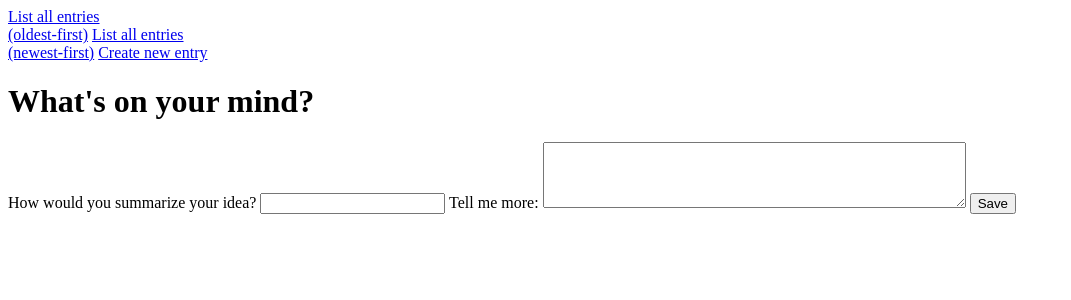
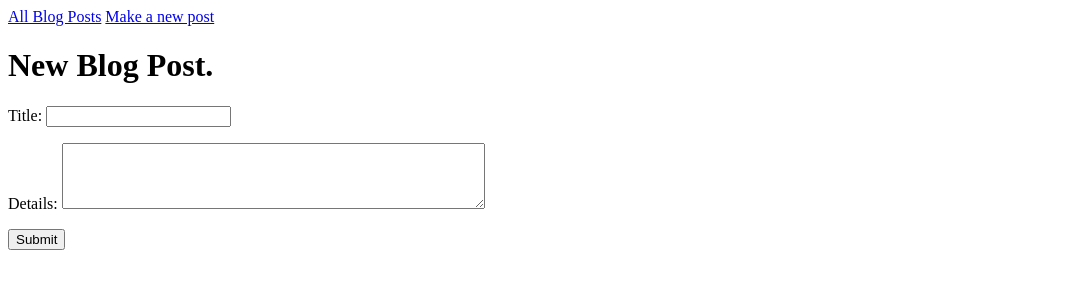
Before and after one commit to Jamesadams1988/build-a-blog, a Flask app: page /new_entry in a window 1280 px wide. Shown: the top 300 px of the page, without its empty margins (0-1071 px from the left). Run offline with Flask 2, Linux system fonts and the light colour scheme.

Commit message:
final build upload

```diff
--- a/main.py
+++ b/main.py
@@ -10,7 +10,7 @@ db = SQLAlchemy(app)
 app.secret_key = 'f8wv3w2f>v9j4sEuhcNYydAGMzzZJgkGgyHE9gUqaJcCk^f*^o7fQyBT%XtTvcYM'
 
 
-class Entry(db.Model):
+class Blog(db.Model):
     id = db.Column(db.Integer, primary_key=True)
     title = db.Column(db.String(180))
     body = db.Column(db.String(1000))
@@ -35,14 +35,14 @@ def index():
 def display_blog_entries():
     entry_id = request.args.get('id')
     if (entry_id):
-        entry = Entry.query.get(entry_id)
+        entry = Blog.query.get(entry_id)
         return render_template('single_entry.html', title="Blog Entry", entry=entry)
 
     sort = request.args.get('sort')
     if (sort=="newest"):
-        all_entries = Entry.query.order_by(Entry.created.desc()).all()
+        all_entries = Blog.query.order_by(Blog.created.desc()).all()
     else:
-        all_entries = Entry.query.all()
+        all_entries = Blog.query.all()
     return render_template('all_entries.html', title="All Entries", all_entries=all_entries)
 
 @app.route('/new_entry', methods=['GET', 'POST'])
@@ -50,7 +50,7 @@ def new_entry():
     if request.method == 'POST':
         new_entry_title = request.form['title']
         new_entry_body = request.form['body']
-        new_entry = Entry(new_entry_title, new_entry_body)
+        new_entry = Blog(new_entry_title, new_entry_body)
 
         if new_entry.is_valid():
             db.session.add(new_entry)
--- a/templates/base.html
+++ b/templates/base.html
@@ -6,9 +6,8 @@
 <body>
     <main>
         <nav>
-            <a href='/blog'>List all entries<br />(oldest-first)</a>
-            <a href='/blog?sort=newest'>List all entries<br />(newest-first)</a>
-            <a href='/new_entry'>Create new entry</a>
+            <a href='/blog'>All Blog Posts</a>
+            <a href='/new_entry'>Make a new post</a>
         </nav>
         <div class="container">
             {% with messages = get_flashed_messages() %}
--- a/templates/new_entry_form.html
+++ b/templates/new_entry_form.html
@@ -1,15 +1,16 @@
 {% extends "base.html" %}
 
 {% block content %}
-<h1>What's on your mind?</h1>
+<h1>New Blog Post.</h1>
 <form action="/new_entry" method="post">
-
-        <label for="title_field">How would you summarize your idea?</label>
+    <p>
+        <label for="title_field">Title:</label>
         <input id="title_field" name="title" type="text" value="{{ new_entry_title }}">
-
-        <label for="body_field">Tell me more:</label>
+    </p>
+    <p>
+        <label for="body_field">Details:</label>
         <textarea rows="4" cols="50" id="body_field" name="body" >{{ new_entry_body }}</textarea>
-
-    <input id="submit_button" type="submit" value="Save">
+    </p>
+    <input id="submit_button" type="submit" value="Submit">
 </form>
 {% endblock %}
```
